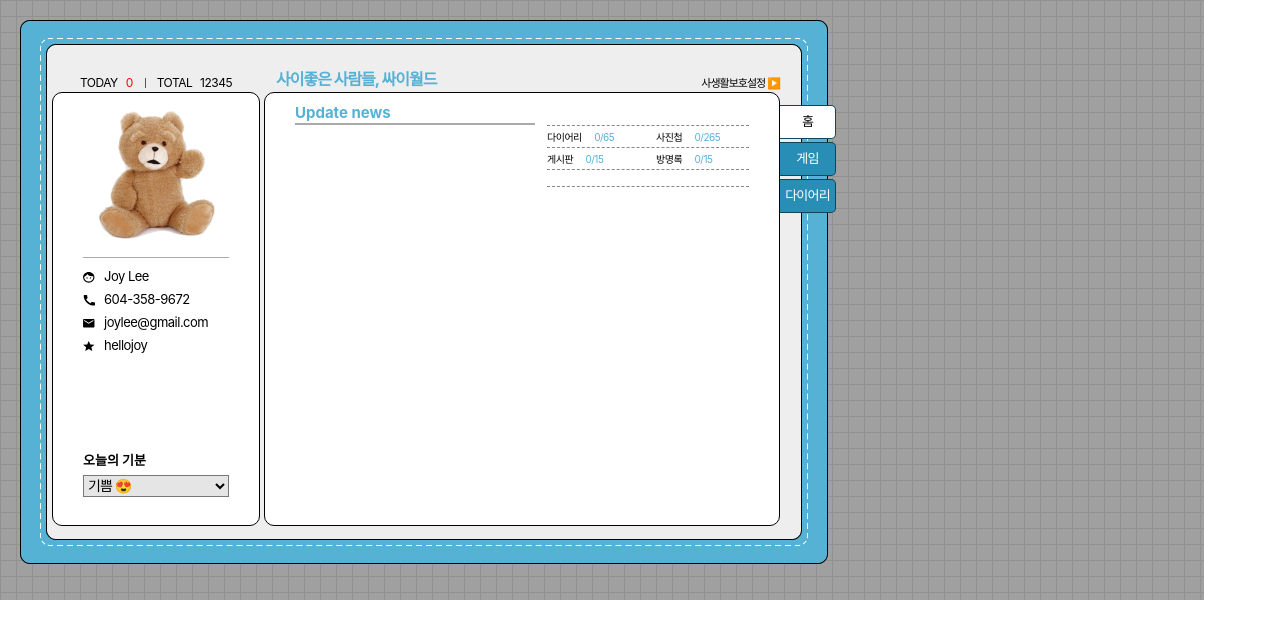
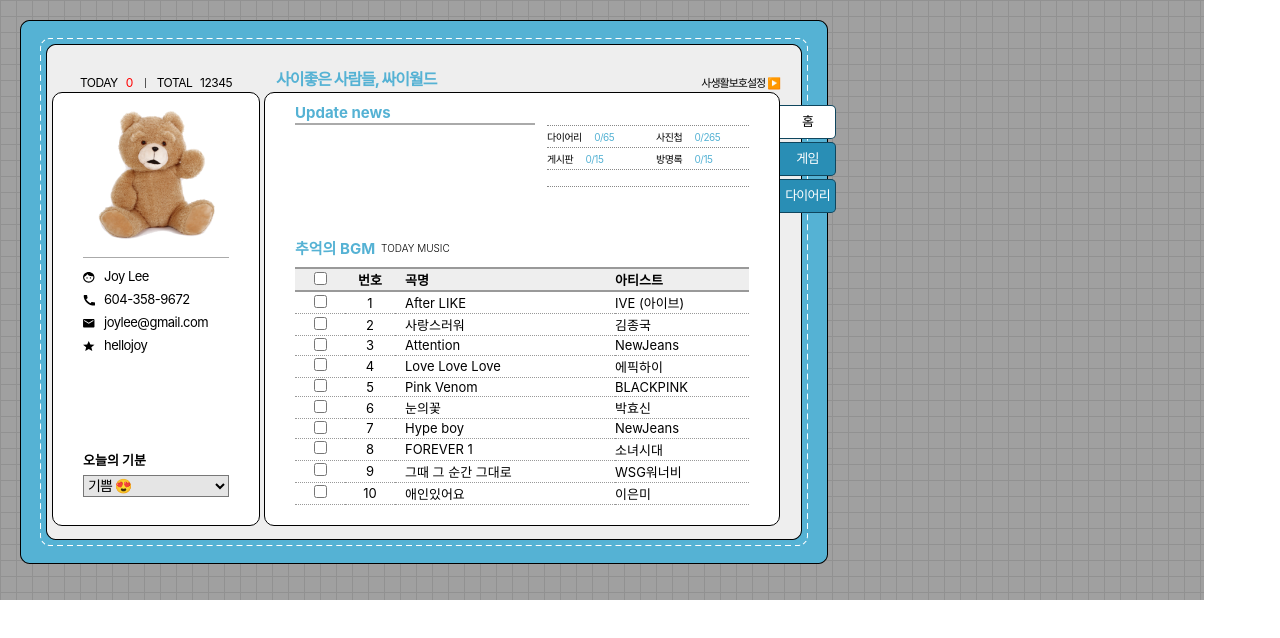
Before and after one commit to devjoylee/cyworld, a Next.js app: page / in a window 1280 px wide. Shown: the top 638 px of the page. Built offline with nearby package versions, Linux system fonts and the light colour scheme.

Commit message:
💄 add BGM list UI in Home page

```diff
--- a/pages/index.tsx
+++ b/pages/index.tsx
@@ -1,5 +1,5 @@
 import { SEO } from '@components/Common'
-import { HomeNav, LatestDiary } from '@components/Home'
+import { BGMs, HomeNav, LatestDiary } from '@components/Home'
 import styles from './index.module.scss'
 
 export default function Home() {
@@ -10,6 +10,7 @@ export default function Home() {
         <LatestDiary />
         <HomeNav />
       </div>
+      <BGMs />
     </>
   )
 }
--- a/src/components/Common/SectionTitle/SectionTitle.module.scss
+++ b/src/components/Common/SectionTitle/SectionTitle.module.scss
@@ -1,9 +1,18 @@
 @import '@styles/variables.scss';
 
 .section_title {
+  display: flex;
+  align-items: center;
   color: $main-color-1;
   font-weight: bold;
   font-size: 15px;
   padding-bottom: 1px;
   border-bottom: 2px solid #aaa;
+
+  span {
+    font-size: 10px;
+    color: #000;
+    font-weight: 300;
+    margin-left: 6px;
+  }
 }
--- a/src/components/Common/SectionTitle/SectionTitle.tsx
+++ b/src/components/Common/SectionTitle/SectionTitle.tsx
@@ -1,5 +1,15 @@
 import styles from './SectionTitle.module.scss'
 
-export const SectionTitle = ({ title }: { title: string }) => {
-  return <h2 className={styles.section_title}>{title}</h2>
+interface Props {
+  title: string
+  subtitle?: string
 }
+
+export const SectionTitle = ({ title, subtitle }: Props) => {
+  return (
+    <h2 className={styles.section_title}>
+      {title}
+      {subtitle && <span>{subtitle}</span>}
+    </h2>
+  )
+}
--- /dev/null
+++ b/src/components/Home/BGMs/BGMs.module.scss
@@ -0,0 +1,43 @@
+.bgm_list {
+  h2 {
+    margin-top: 50px;
+    margin-bottom: 8px;
+    border: none;
+  }
+}
+
+.table {
+  border-collapse: collapse;
+  font-size: 13px;
+  width: 100%;
+
+  thead {
+    background: #eee;
+    border-top: 2px solid #999;
+    border-bottom: 2px solid #999;
+    text-align: left;
+  }
+
+  tbody td {
+    border-bottom: 1px dotted #999;
+  }
+
+  td,
+  th {
+    padding: 1px 0;
+  }
+
+  .checkbox {
+    width: 50px;
+    text-align: center;
+    padding-top: 1.5px;
+  }
+  .num {
+    width: 50px;
+    text-align: center;
+  }
+  .title {
+    width: 220px;
+    padding-left: 10px;
+  }
+}
--- /dev/null
+++ b/src/components/Home/BGMs/BGMs.tsx
@@ -0,0 +1,104 @@
+import { SectionTitle } from '@components/Common'
+import styles from './BGMs.module.scss'
+
+export const BGMs = () => {
+  return (
+    <section className={styles.bgm_list}>
+      <SectionTitle title='추억의 BGM' subtitle='TODAY MUSIC' />
+      <table className={styles.table}>
+        <thead>
+          <tr>
+            <th className={styles.checkbox}>
+              <input type='checkbox' />
+            </th>
+            <th className={styles.num}>번호</th>
+            <th className={styles.title}>곡명</th>
+            <th className={styles.artist}>아티스트</th>
+          </tr>
+        </thead>
+        <tbody>
+          <tr>
+            <td className={styles.checkbox}>
+              <input type='checkbox' />
+            </td>
+            <td className={styles.num}>1</td>
+            <td className={styles.title}>After LIKE</td>
+            <td className={styles.artist}>IVE (아이브)</td>
+          </tr>
+          <tr>
+            <td className={styles.checkbox}>
+              <input type='checkbox' />
+            </td>
+            <td className={styles.num}>2</td>
+            <td className={styles.title}>사랑스러워</td>
+            <td className={styles.artist}>김종국</td>
+          </tr>
+          <tr>
+            <td className={styles.checkbox}>
+              <input type='checkbox' />
+            </td>
+            <td className={styles.num}>3</td>
+            <td className={styles.title}>Attention</td>
+            <td className={styles.artist}>NewJeans</td>
+          </tr>
+          <tr>
+            <td className={styles.checkbox}>
+              <input type='checkbox' />
+            </td>
+            <td className={styles.num}>4</td>
+            <td className={styles.title}>Love Love Love</td>
+            <td className={styles.artist}>에픽하이</td>
+          </tr>
+          <tr>
+            <td className={styles.checkbox}>
+              <input type='checkbox' />
+            </td>
+            <td className={styles.num}>5</td>
+            <td className={styles.title}>Pink Venom</td>
+            <td className={styles.artist}>BLACKPINK</td>
+          </tr>
+          <tr>
+            <td className={styles.checkbox}>
+              <input type='checkbox' />
+            </td>
+            <td className={styles.num}>6</td>
+            <td className={styles.title}>눈의꽃</td>
+            <td className={styles.artist}>박효신</td>
+          </tr>
+          <tr>
+            <td className={styles.checkbox}>
+              <input type='checkbox' />
+            </td>
+            <td className={styles.num}>7</td>
+            <td className={styles.title}>Hype boy</td>
+            <td className={styles.artist}>NewJeans</td>
+          </tr>
+          <tr>
+            <td className={styles.checkbox}>
+              <input type='checkbox' />
+            </td>
+            <td className={styles.num}>8</td>
+            <td className={styles.title}>FOREVER 1</td>
+            <td className={styles.artist}>소녀시대</td>
+          </tr>
+          <tr>
+            <td className={styles.checkbox}>
+              <input type='checkbox' />
+            </td>
+            <td className={styles.num}>9</td>
+            <td className={styles.title}>그때 그 순간 그대로</td>
+            <td className={styles.artist}>WSG워너비</td>
+          </tr>
+          <tr>
+            <td className={styles.checkbox}>
+              <input type='checkbox' />
+            </td>
+            <td className={styles.num}>10</td>
+            <td className={styles.title}>애인있어요</td>
+            <td className={styles.artist}>이은미</td>
+          </tr>
+        </tbody>
+      </table>
+    </section>
+  )
+}
--- a/src/components/Home/HomeNav/HomeNav.module.scss
+++ b/src/components/Home/HomeNav/HomeNav.module.scss
@@ -6,12 +6,12 @@
 
   .row {
     display: flex;
-    border-top: 1px dashed #888;
+    border-top: 1px dotted #888;
     height: 22px;
     align-items: center;
     &:last-child {
       height: 18px;
-      border-bottom: 1px dashed #888;
+      border-bottom: 1px dotted #888;
     }
     li {
       font-size: 10px;
--- a/src/components/Home/index.ts
+++ b/src/components/Home/index.ts
@@ -1,2 +1,3 @@
 export { HomeNav } from './HomeNav/HomeNav'
 export { LatestDiary } from './LatestDiary/LatestDiary'
+export { BGMs } from './BGMs/BGMs'
```
